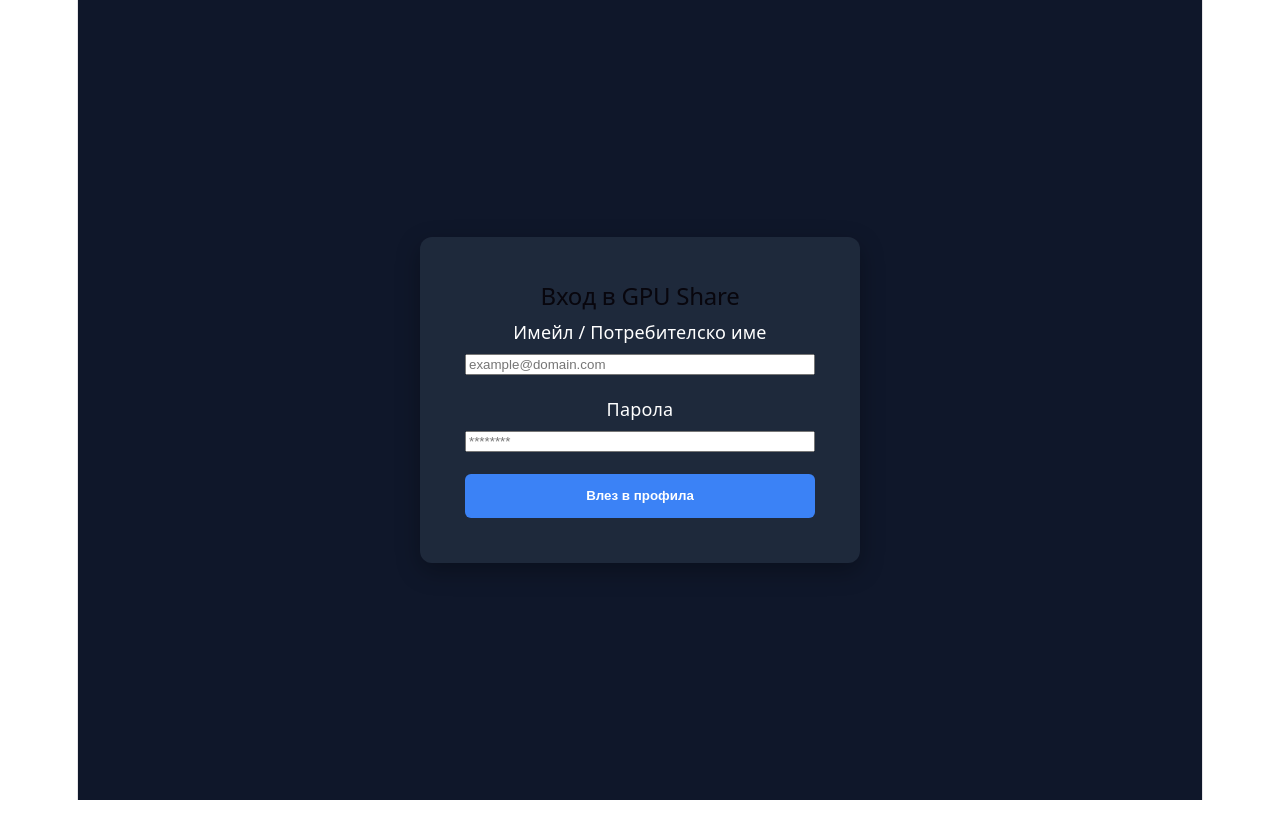
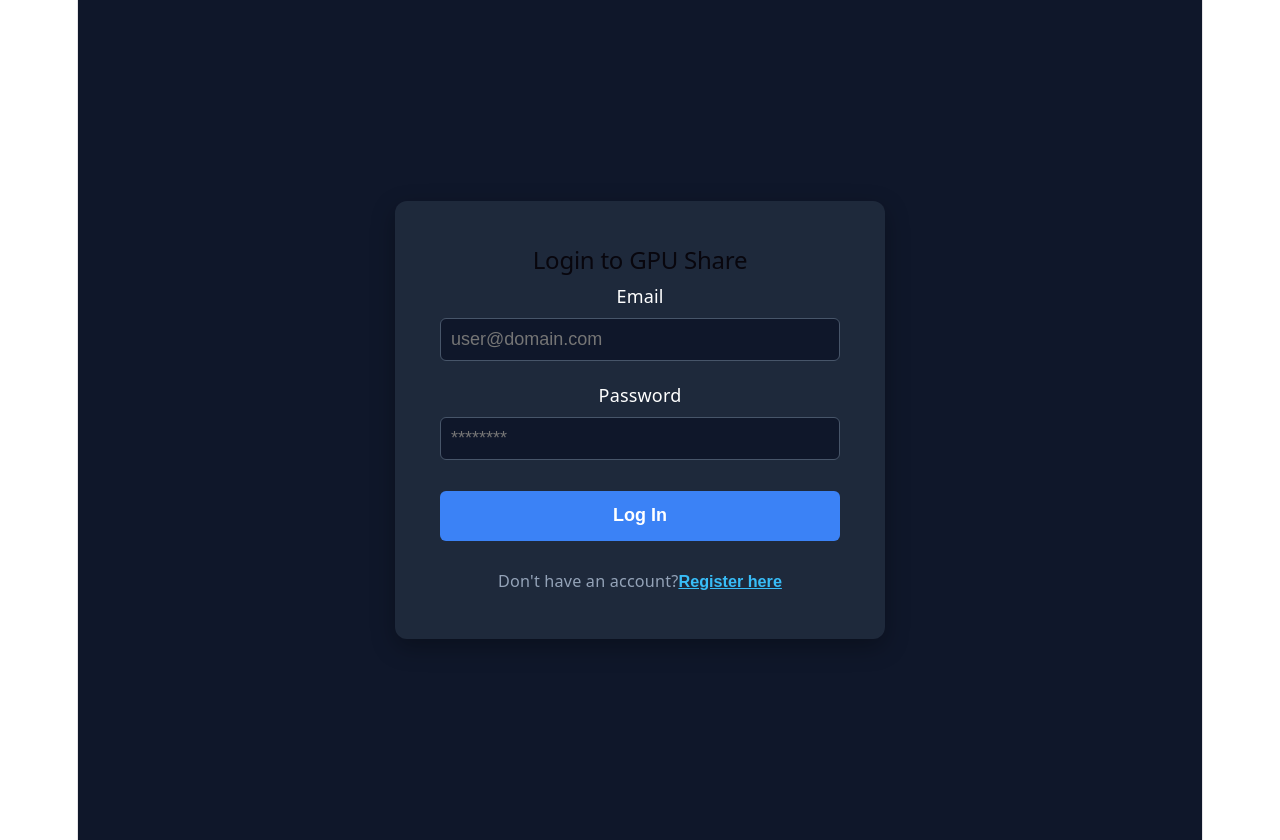
Before and after one commit to Hentov/Hackathon, a React (Vite) app in the folder Use-my-GPU/: page / in a window 1280 px wide. Before the commit the page ends 800 px from the top, so only its background shows below. Built offline with nearby package versions, Linux system fonts and the light colour scheme.

Commit message:
Update Login.tsx

```diff
--- a/Use-my-GPU/src/components/Login.tsx
+++ b/Use-my-GPU/src/components/Login.tsx
@@ -1,46 +1,206 @@
 import React, { useState } from 'react';
 
+export interface UserData {
+  id: number;
+  name: string;
+  email: string;
+  role: string;
+}
+
 interface LoginProps {
-  onLogin: (user: { email: string }) => void;
+  onLogin: (user: UserData) => void;
 }
 
 const Login: React.FC<LoginProps> = ({ onLogin }) => {
-  const [email, setEmail] = useState('');
-  const [password, setPassword] = useState('');
+  const [isRegistering, setIsRegistering] = useState(false);
 
-  const handleSubmit = (e: React.FormEvent) => {
+  // Login form states
+  const [loginEmail, setLoginEmail] = useState('');
+  const [loginPassword, setLoginPassword] = useState('');
+
+  // Registration form states
+  const [firstName, setFirstName] = useState('');
+  const [lastName, setLastName] = useState('');
+  const [username, setUsername] = useState('');
+  const [regEmail, setRegEmail] = useState('');
+  const [regPassword, setRegPassword] = useState('');
+
+  const [error, setError] = useState('');
+
+  // Handle Login Submission via API
+  const handleLoginSubmit = async (e: React.FormEvent) => {
     e.preventDefault();
-    if (email && password) {
-      onLogin({ email });
+    setError('');
+
+    if (!loginEmail || !loginPassword) {
+      setError('Please fill in all fields.');
+      return;
     }
+
+    try {
+      const response = await fetch('http://localhost:3000/api/login', {
+        method: 'POST',
+        headers: {
+          'Content-Type': 'application/json',
+        },
+        body: JSON.stringify({ email: loginEmail, password: loginPassword }),
+      });
+
+      const data = await response.json();
+
+      if (!response.ok) {
+        // Показва съобщението за грешка от бекенда (data.error)
+        setError(data.error || 'Login failed.');
+        return;
+      }
+
+      // При успех предаваме целия обект на потребителя
+      onLogin(data);
+    } catch (err) {
+      setError('Network error. Please try again later.');
+    }
+  };
+
+  // Handle Registration Submission (Mocked for now to match new types)
+  const handleRegisterSubmit = (e: React.FormEvent) => {
+    e.preventDefault();
+    setError('');
+
+    if (!firstName || !lastName || !username || !regEmail || !regPassword) {
+      setError('Please fill in all fields.');
+      return;
+    }
+
+    if (regPassword.length < 8) {
+      setError('Password must be at least 8 characters long!');
+      return;
+    }
+
+    // Временно симулиране на успешен отговор от регистрация спрямо новия интерфейс
+    onLogin({
+      id: Math.floor(Math.random() * 1000),
+      name: `${firstName} ${lastName}`,
+      email: regEmail,
+      role: 'user',
+    });
+  };
+
+  const toggleMode = () => {
+    setIsRegistering(!isRegistering);
+    setError('');
   };
 
   return (
     <div style={styles.loginContainer}>
-      <form style={styles.loginForm} onSubmit={handleSubmit}>
-        <h2>Вход в GPU Share</h2>
+      <div style={styles.loginForm}>
+        <h2>{isRegistering ? 'Create an Account' : 'Login to GPU Share'}</h2>
+
+        {error && <div style={styles.errorBox}>{error}</div>}
+
+        {!isRegistering ? (
+          /* LOGIN FORM */
+          <form onSubmit={handleLoginSubmit}>
             <div style={styles.inputGroup}>
-          <label>Имейл / Потребителско име</label>
+              <label>Email</label>
               <input
                 type="email"
-            value={email}
-            onChange={(e) => setEmail(e.target.value)}
+                value={loginEmail}
+                onChange={(e) => setLoginEmail(e.target.value)}
                 required
-            placeholder="example@domain.com"
+                placeholder="user@domain.com"
+                style={styles.input}
               />
             </div>
             <div style={styles.inputGroup}>
-          <label>Парола</label>
+              <label>Password</label>
               <input
                 type="password"
-            value={password}
-            onChange={(e) => setPassword(e.target.value)}
+                value={loginPassword}
+                onChange={(e) => setLoginPassword(e.target.value)}
                 required
                 placeholder="********"
+                style={styles.input}
               />
             </div>
-        <button type="submit" style={styles.loginBtn}>Влез в профила</button>
+            <button type="submit" style={styles.submitBtn}>
+              Log In
+            </button>
           </form>
+        ) : (
+          /* REGISTRATION FORM */
+          <form onSubmit={handleRegisterSubmit}>
+            <div style={styles.inputGroup}>
+              <label>First Name</label>
+              <input
+                type="text"
+                value={firstName}
+                onChange={(e) => setFirstName(e.target.value)}
+                required
+                placeholder="John"
+                style={styles.input}
+              />
+            </div>
+            <div style={styles.inputGroup}>
+              <label>Last Name</label>
+              <input
+                type="text"
+                value={lastName}
+                onChange={(e) => setLastName(e.target.value)}
+                required
+                placeholder="Doe"
+                style={styles.input}
+              />
+            </div>
+            <div style={styles.inputGroup}>
+              <label>Username</label>
+              <input
+                type="text"
+                value={username}
+                onChange={(e) => setUsername(e.target.value)}
+                required
+                placeholder="johndoe123"
+                style={styles.input}
+              />
+            </div>
+            <div style={styles.inputGroup}>
+              <label>Email</label>
+              <input
+                type="email"
+                value={regEmail}
+                onChange={(e) => setRegEmail(e.target.value)}
+                required
+                placeholder="john@example.com"
+                style={styles.input}
+              />
+            </div>
+            <div style={styles.inputGroup}>
+              <label>Password (at least 8 characters)</label>
+              <input
+                type="password"
+                value={regPassword}
+                onChange={(e) => setRegPassword(e.target.value)}
+                required
+                minLength={8}
+                placeholder="********"
+                style={styles.input}
+              />
+            </div>
+            <button type="submit" style={styles.submitBtn}>
+              Register
+            </button>
+          </form>
+        )}
+
+        {/* TOGGLE FORM BUTTON */}
+        <div style={styles.toggleContainer}>
+          <p>
+            {isRegistering ? 'Already have an account?' : "Don't have an account?"}
+            <button type="button" onClick={toggleMode} style={styles.toggleBtn}>
+              {isRegistering ? ' Log in here' : ' Register here'}
+            </button>
+          </p>
+        </div>
+      </div>
     </div>
   );
 };
@@ -50,16 +210,27 @@
     display: 'flex',
     justifyContent: 'center',
     alignItems: 'center',
-    height: '100vh',
+    minHeight: '100vh',
     backgroundColor: '#0f172a',
     color: '#fff',
+    padding: '20px',
   },
   loginForm: {
     backgroundColor: '#1e293b',
     padding: '2.5rem',
     borderRadius: '12px',
     boxShadow: '0 8px 24px rgba(0,0,0,0.3)',
-    width: '350px',
+    width: '100%',
+    maxWidth: '400px',
+  },
+  errorBox: {
+    backgroundColor: '#ef4444',
+    color: '#fff',
+    padding: '10px',
+    borderRadius: '6px',
+    marginBottom: '1rem',
+    fontSize: '0.9rem',
+    textAlign: 'center',
   },
   inputGroup: {
     marginBottom: '1.2rem',
@@ -67,7 +238,15 @@
     flexDirection: 'column',
     gap: '0.5rem',
   },
-  loginBtn: {
+  input: {
+    padding: '10px',
+    borderRadius: '6px',
+    border: '1px solid #475569',
+    backgroundColor: '#0f172a',
+    color: '#fff',
+    fontSize: '1rem',
+  },
+  submitBtn: {
     width: '100%',
     padding: '0.8rem',
     backgroundColor: '#3b82f6',
@@ -76,7 +255,25 @@
     borderRadius: '6px',
     cursor: 'pointer',
     fontWeight: 'bold',
-  }
+    fontSize: '1rem',
+    marginTop: '0.5rem',
+  },
+  toggleContainer: {
+    marginTop: '1.5rem',
+    textAlign: 'center',
+    fontSize: '0.9rem',
+    color: '#94a3b8',
+  },
+  toggleBtn: {
+    background: 'none',
+    border: 'none',
+    color: '#38bdf8',
+    cursor: 'pointer',
+    fontWeight: 'bold',
+    textDecoration: 'underline',
+    padding: 0,
+    fontSize: '0.9rem',
+  },
 };
 
 export default Login;
```
Lines whose indentation alone changed are shown as unchanged.
